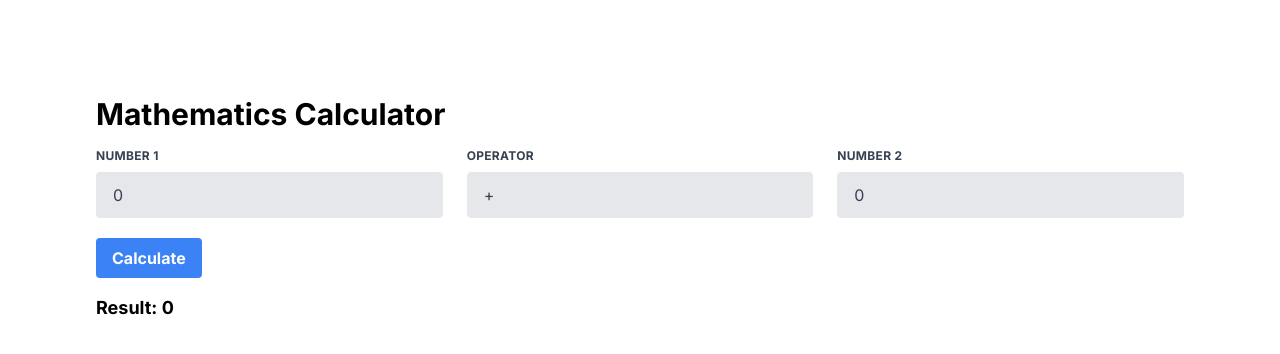
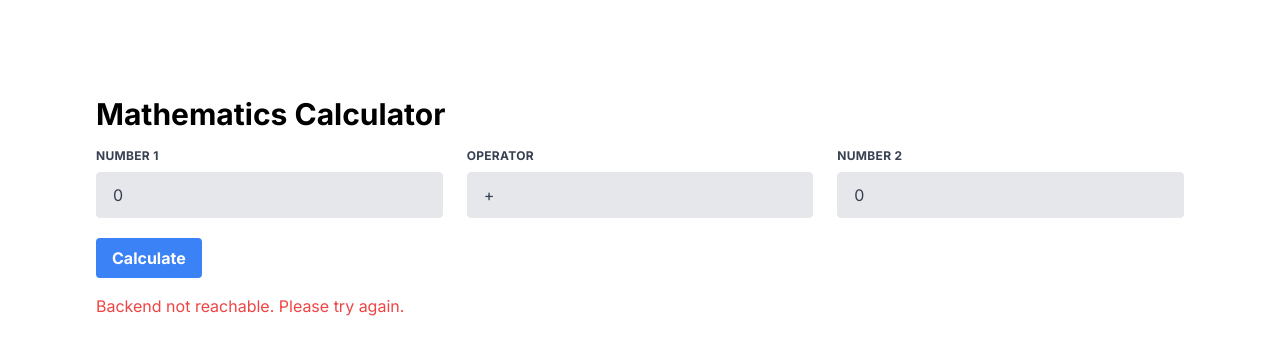
Before and after one commit to Gollavinaykumar1/build-a-full-stack-application-for-a-mathematics-c, a React (Vite) app: page / in a window 1280 px wide. Both pictures are taken after a click on the button "Calculate". Shown: the top 354 px of the page. Built offline with nearby package versions, Linux system fonts and the light colour scheme; no server answers.

Commit message:
Update App.jsx

```diff
--- a/src/App.jsx
+++ b/src/App.jsx
@@ -1,45 +1,52 @@
 import React, { useState } from 'react';
 import { Routes, Route } from 'react-router-dom';
-import axios from './api.js';
 import './index.css';
+
+const API_URL = 'https://build-a-full-stack-application-for-a-mathematics-c.onrender.com';
 
 function Calculator() {
   const [num1, setNum1] = useState(0);
   const [num2, setNum2] = useState(0);
   const [operator, setOperator] = useState('+');
-  const [result, setResult] = useState(0);
+  const [result, setResult] = useState(null);
+  const [loading, setLoading] = useState(false);
+  const [error, setError] = useState('');
 
   const calculate = async () => {
+    setLoading(true);
+    setError('');
     try {
-      const response = await axios.post('/calculate', { num1, num2, operator });
-      setResult(response.data.result);
-    } catch (error) {
-      console.error(error);
+      const response = await fetch(`${API_URL}/calculate`, {
+        method: 'POST',
+        headers: { 'Content-Type': 'application/json' },
+        body: JSON.stringify({ num1: Number(num1), num2: Number(num2), operator }),
+      });
+      const data = await response.json();
+      setResult(data.result);
+    } catch (err) {
+      setError('Backend not reachable. Please try again.');
+    } finally {
+      setLoading(false);
     }
   };
 
   return (
     <div className="container mx-auto p-4 pt-6 md:p-6 lg:p-12 xl:p-24">
       <h1 className="text-3xl font-bold mb-4">Mathematics Calculator</h1>
-      <form>
       <div className="flex flex-wrap -mx-3 mb-2">
         <div className="w-full md:w-1/3 px-3 mb-6 md:mb-0">
-            <label className="block uppercase tracking-wide text-gray-700 text-xs font-bold mb-2">
-              Number 1
-            </label>
+          <label className="block uppercase tracking-wide text-gray-700 text-xs font-bold mb-2">Number 1</label>
           <input
-              className="appearance-none block w-full bg-gray-200 text-gray-700 border rounded py-3 px-4 mb-3 leading-tight focus:outline-none focus:bg-white focus:border-gray-500"
+            className="appearance-none block w-full bg-gray-200 text-gray-700 border rounded py-3 px-4 mb-3 leading-tight focus:outline-none focus:bg-white"
             type="number"
             value={num1}
-              onChange={(e) => setNum1(Number(e.target.value))}
+            onChange={(e) => setNum1(e.target.value)}
           />
         </div>
         <div className="w-full md:w-1/3 px-3 mb-6 md:mb-0">
-            <label className="block uppercase tracking-wide text-gray-700 text-xs font-bold mb-2">
-              Operator
-            </label>
+          <label className="block uppercase tracking-wide text-gray-700 text-xs font-bold mb-2">Operator</label>
           <select
-              className="block appearance-none w-full bg-gray-200 border border-gray-200 text-gray-700 py-3 px-4 pr-8 rounded leading-tight focus:outline-none focus:bg-white focus:border-gray-500"
+            className="block appearance-none w-full bg-gray-200 border text-gray-700 py-3 px-4 pr-8 rounded leading-tight focus:outline-none focus:bg-white"
             value={operator}
             onChange={(e) => setOperator(e.target.value)}
           >
@@ -50,26 +57,25 @@ function Calculator() {
           </select>
         </div>
         <div className="w-full md:w-1/3 px-3 mb-6 md:mb-0">
-            <label className="block uppercase tracking-wide text-gray-700 text-xs font-bold mb-2">
-              Number 2
-            </label>
+          <label className="block uppercase tracking-wide text-gray-700 text-xs font-bold mb-2">Number 2</label>
           <input
-              className="appearance-none block w-full bg-gray-200 text-gray-700 border rounded py-3 px-4 mb-3 leading-tight focus:outline-none focus:bg-white focus:border-gray-500"
+            className="appearance-none block w-full bg-gray-200 text-gray-700 border rounded py-3 px-4 mb-3 leading-tight focus:outline-none focus:bg-white"
             type="number"
             value={num2}
-              onChange={(e) => setNum2(Number(e.target.value))}
+            onChange={(e) => setNum2(e.target.value)}
           />
         </div>
       </div>
       <button
-          className="bg-blue-500 hover:bg-blue-700 text-white font-bold py-2 px-4 rounded focus:outline-none focus:shadow-outline"
+        className="bg-blue-500 hover:bg-blue-700 text-white font-bold py-2 px-4 rounded focus:outline-none"
         type="button"
         onClick={calculate}
+        disabled={loading}
       >
-          Calculate
+        {loading ? 'Calculating...' : 'Calculate'}
       </button>
-      </form>
-      <p className="text-lg font-bold mt-4">Result: {result}</p>
+      {error && <p className="text-red-500 mt-4">{error}</p>}
+      {result !== null && <p className="text-lg font-bold mt-4">Result: {result}</p>}
     </div>
   );
 }
```
Lines whose indentation alone changed are shown as unchanged.
